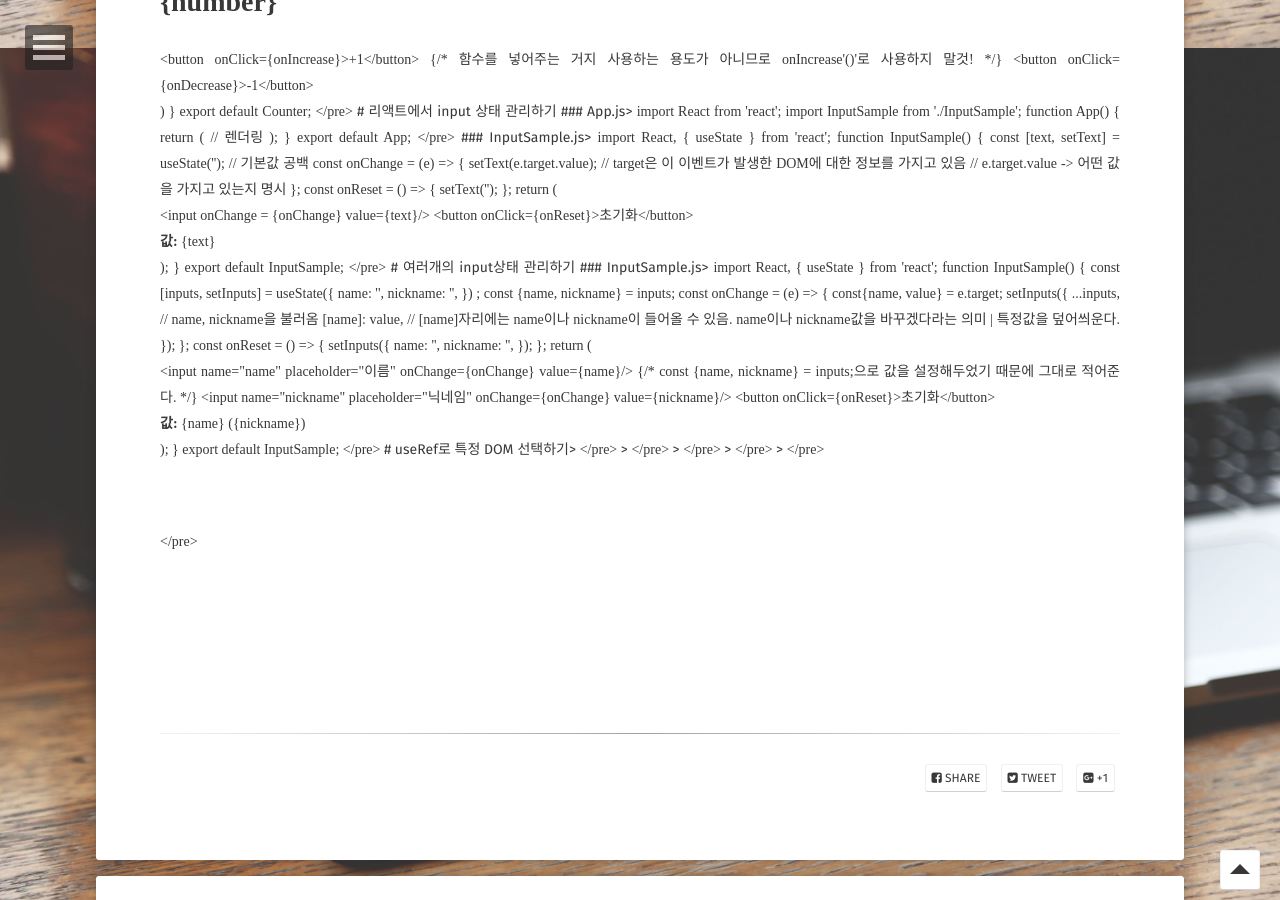
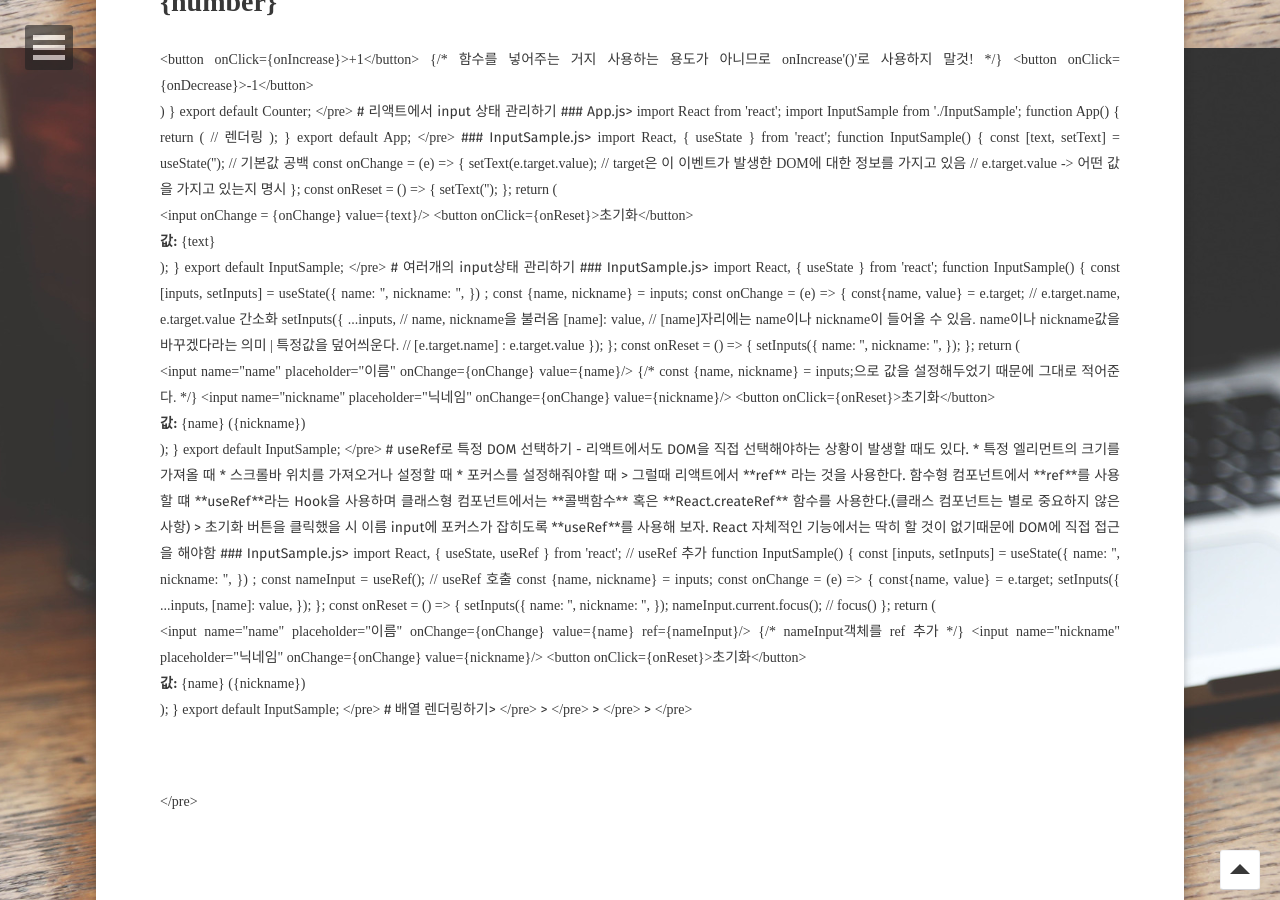
Before and after one commit to sum529-create/sum529-create.github.io, a Jekyll site: the page built from _posts/2021-06-13-React-벨로퍼트님 강좌.md, in a window 1280 px wide and 900 px high, scrolled down 2652 px. Built offline with Jekyll 4.4.1, drawn with Linux system fonts in a browser that asks for light colours; some web fonts are replaced; comment, search, counter and statistics services are not loaded; some of the changed text lies outside the part shown.

Commit message:
Update 2021-06-13-React-벨로퍼트님 강좌.md

```diff
--- a/_posts/2021-06-13-React-벨로퍼트님 강좌.md
+++ b/_posts/2021-06-13-React-벨로퍼트님 강좌.md
@@ -421,8 +421,7 @@ export default InputSample;
 
 ### InputSample.js
 <pre>
-<code>
-import React, { useState } from 'react';
+<code>import React, { useState } from 'react';
 
 function InputSample() {
     const [inputs, setInputs] = useState({
@@ -430,11 +429,13 @@ function InputSample() {
         nickname: '',
     }) ;
     const {name, nickname} = inputs;
+
     const onChange = (e) => {
-        const{name, value} = e.target;
+        const{name, value} = e.target; // e.target.name, e.target.value 간소화
         setInputs({
             ...inputs, // name, nickname을 불러옴
             [name]: value, // [name]자리에는 name이나 nickname이 들어올 수 있음. name이나 nickname값을 바꾸겠다라는 의미 | 특정값을 덮어씌운다.
+            // [e.target.name] : e.target.value
         });
     };
 
@@ -464,6 +465,63 @@ export default InputSample;
 
 
 # useRef로 특정 DOM 선택하기
+- 리액트에서도 DOM을 직접 선택해야하는 상황이 발생할 때도 있다.
+* 특정 엘리먼트의 크기를 가져올 때
+* 스크롤바 위치를 가져오거나 설정할 때
+* 포커스를 설정해줘야할 때
+
+> 그럴때 리액트에서 **ref** 라는 것을 사용한다. 함수형 컴포넌트에서 **ref**를 사용할 떄 **useRef**라는 Hook을 사용하며 클래스형 컴포넌트에서는 **콜백함수** 혹은 **React.createRef** 함수를 사용한다.(클래스 컴포넌트는 별로 중요하지 않은 사항)
+
+> 초기화 버튼을 클릭했을 시 이름 input에 포커스가 잡히도록 **useRef**를 사용해 보자. React 자체적인 기능에서는 딱히 할 것이 없기때문에 DOM에 직접 접근을 해야함
+
+### InputSample.js
+<pre>
+<code>
+import React, { useState, useRef } from 'react'; // useRef 추가
+
+function InputSample() {
+    const [inputs, setInputs] = useState({
+        name: '',
+        nickname: '',
+    }) ;
+    const nameInput = useRef(); // useRef 호출
+    const {name, nickname} = inputs;
+
+    const onChange = (e) => {
+        const{name, value} = e.target;
+        setInputs({
+            ...inputs,
+            [name]: value,
+        });
+    };
+
+    const onReset = () => {
+        setInputs({
+            name: '',
+            nickname: '',
+        });
+        nameInput.current.focus(); // focus()
+    };
+
+    return (
+        <div>
+            <input name="name" placeholder="이름" onChange={onChange} value={name} ref={nameInput}/> {/* nameInput객체를 ref 추가 */}
+            <input name="nickname" placeholder="닉네임" onChange={onChange} value={nickname}/>
+            <button onClick={onReset}>초기화</button>
+            <div>
+                <b>값: </b>
+                {name} ({nickname})
+            </div>
+        </div>
+    );
+}
+
+export default InputSample;
+</pre>
+</code>
+
+
+# 배열 렌더링하기
 
 <pre>
 <code>
@@ -494,9 +552,3 @@ export default InputSample;
 
 </pre>
 </code>
-
-<pre>
-<code>
-
-</pre>
-</code>
```
